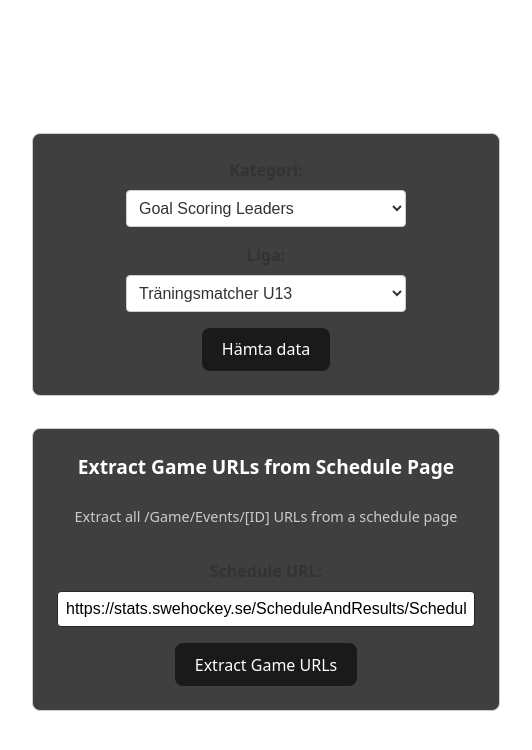
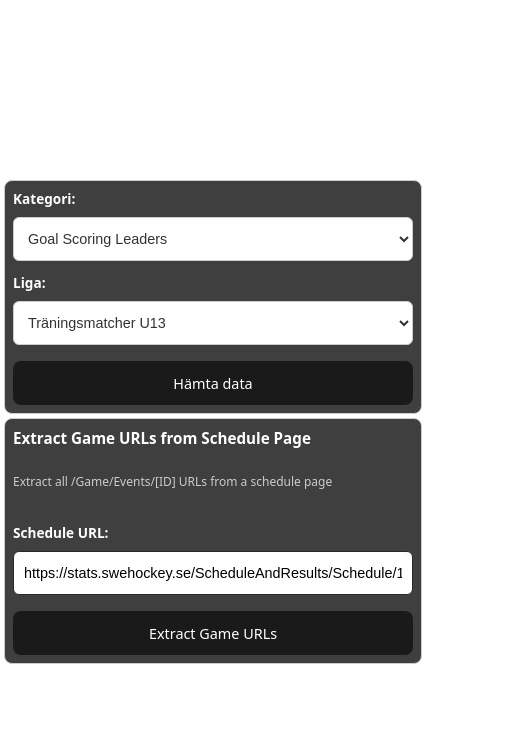
Before and after one commit to rognym/hockeystats, a React (Vite) app: page / in a window 390 px wide. Shown: the top 750 px of the page, 532 px wide, since content can reach past the window. Built offline with nearby package versions, Linux system fonts and the light colour scheme.

Commit message:
ui changes

```diff
--- a/src/App.css
+++ b/src/App.css
@@ -1,8 +1,14 @@
 #root {
   max-width: 1280px;
   margin: 0 auto;
-  padding: 2rem;
+  padding: 1rem;
   text-align: center;
+}
+
+@media (max-width: 768px) {
+  #root {
+    padding: 0.5rem;
+  }
 }
 
 .app {
@@ -14,8 +20,8 @@
   display: flex;
   flex-direction: column;
   gap: 1rem;
-  margin: 2rem 0;
-  padding: 1.5rem;
+  margin: 1rem 0;
+  padding: 1rem;
   border: 1px solid #ccc;
   border-radius: 8px;
   background: #3f3f3f;
@@ -25,13 +31,16 @@
   margin-top: 0;
   margin-bottom: 0.5rem;
   color: #fff;
-  font-size: 1.2rem;
+  font-size: 1.1rem;
+  text-align: left;
 }
 
 .controls p {
   margin: 0 0 1rem 0;
   color: #ccc;
-  font-size: 0.9rem;
+  font-size: 0.85rem;
+  text-align: left;
+  line-height: 1.4;
 }
 
 .input-group {
@@ -47,26 +56,32 @@
   flex-direction: column;
   gap: 0.5rem;
   font-weight: bold;
-  color: #333;
+  color: #fff;
+  font-size: 0.9rem;
+  text-align: left;
 }
 
 .input-group input {
-  padding: 0.5rem;
+  padding: 0.75rem;
   border: 1px solid #282828;
-  border-radius: 4px;
+  border-radius: 6px;
   font-size: 1rem;
   width: 120px;
+  min-height: 44px; /* Better touch target */
+  box-sizing: border-box;
 }
 
 .input-group select {
-  padding: 0.5rem;
+  padding: 0.75rem;
   border: 1px solid #ccc;
-  border-radius: 4px;
+  border-radius: 6px;
   font-size: 1rem;
   width: 220px;
   background-color: white;
   cursor: pointer;
   color: #333;
+  min-height: 44px; /* Better touch target */
+  box-sizing: border-box;
 }
 
 .input-group select:disabled {
@@ -118,7 +133,7 @@
 button {
   border-radius: 8px;
   border: 1px solid transparent;
-  padding: 0.6em 1.2em;
+  padding: 0.75em 1.5em;
   font-size: 1em;
   font-weight: 500;
   font-family: inherit;
@@ -126,6 +141,9 @@ button {
   color: white;
   cursor: pointer;
   transition: border-color 0.25s;
+  min-height: 44px; /* Better touch target */
+  min-width: 120px;
+  text-align: center;
 }
 
 button:hover {
@@ -199,6 +217,8 @@ button:disabled {
   color: #333;
   border-bottom: 2px solid #eee;
   padding-bottom: 0.5rem;
+  font-size: 1.1rem;
+  margin-bottom: 1rem;
 }
 
 .results-list {
@@ -212,10 +232,11 @@ button:disabled {
   display: flex;
   justify-content: space-between;
   align-items: flex-start;
-  padding: 0.75rem 1rem;
+  padding: 1rem;
   border-bottom: 1px solid #eee;
   font-size: 0.9rem;
   gap: 1rem;
+  min-height: 60px; /* Better touch target */
 }
 
 .result-item:last-child {
@@ -331,13 +352,35 @@ button:disabled {
 }
 
 @media (max-width: 768px) {
+  .controls {
+    margin: 0.5rem 0;
+    padding: 0.75rem;
+  }
+
+  .controls h2 {
+    font-size: 1rem;
+  }
+
+  .controls p {
+    font-size: 0.8rem;
+  }
+
   .input-group {
     flex-direction: column;
-    align-items: center;
+    align-items: stretch;
+    gap: 0.75rem;
   }
 
-  .input-group select {
-    width: 280px;
+  .input-group label {
+    font-size: 0.85rem;
+  }
+
+  .input-group select,
+  .input-group input {
+    width: 100%;
+    max-width: none;
+    font-size: 1rem;
+    padding: 0.75rem;
   }
 
   .filter-group {
@@ -346,13 +389,27 @@ button:disabled {
 
   .button-group {
     flex-direction: column;
-    align-items: center;
+    align-items: stretch;
+    gap: 0.75rem;
+  }
+
+  button {
+    width: 100%;
+    padding: 0.875em 1em;
+    font-size: 1rem;
   }
 
   .result-item {
     flex-direction: column;
-    align-items: flex-start;
-    gap: 0.5rem;
+    align-items: stretch;
+    gap: 0.75rem;
+    padding: 0.875rem;
+    min-height: auto;
+  }
+
+  .result-main a {
+    font-size: 0.9rem;
+    line-height: 1.4;
   }
 
   .result-meta {
@@ -360,23 +417,117 @@ button:disabled {
     flex-direction: row;
     justify-content: space-between;
     align-items: center;
+    padding-top: 0.5rem;
+    border-top: 1px solid rgba(255, 255, 255, 0.1);
   }
 
   .page-title {
     margin-top: 0.5rem;
+    font-size: 0.8rem;
+    line-height: 1.3;
   }
 
   .table-container {
     padding: 0.5rem;
+    margin: 0.5rem 0;
+  }
+
+  .extracted-table {
+    font-size: 0.8rem;
   }
 
   .extracted-table th,
   .extracted-table td {
-    padding: 6px 8px;
-    font-size: 0.8rem;
+    padding: 0.5rem 0.375rem;
+    font-size: 0.75rem;
+    line-height: 1.2;
   }
 
   .url-preview {
+    font-size: 0.75rem;
+    padding: 0.5rem;
+    line-height: 1.3;
+  }
+
+  .summary {
+    padding: 0.75rem;
+    margin-bottom: 0.75rem;
+  }
+
+  .summary h2 {
+    font-size: 1rem;
+  }
+
+  .summary p {
+    font-size: 0.85rem;
+    line-height: 1.4;
+  }
+
+  .results-section {
+    margin: 1rem 0;
+  }
+
+  .results-section h3 {
+    font-size: 1rem;
+  }
+
+  .results-list {
+    max-height: 350px;
+  }
+}
+
+@media (max-width: 480px) {
+  #root {
+    padding: 0.25rem;
+  }
+
+  .controls {
+    margin: 0.25rem 0;
+    padding: 0.5rem;
+  }
+
+  .controls h2 {
+    font-size: 0.95rem;
+  }
+
+  .controls p {
+    font-size: 0.75rem;
+  }
+
+  .input-group select,
+  .input-group input {
+    font-size: 0.9rem;
+    padding: 0.625rem;
+  }
+
+  button {
+    font-size: 0.9rem;
+    padding: 0.75em 1em;
+  }
+
+  .result-item {
+    padding: 0.75rem;
+  }
+
+  .result-main a {
+    font-size: 0.85rem;
+  }
+
+  .extracted-table th,
+  .extracted-table td {
+    padding: 0.375rem 0.25rem;
+    font-size: 0.7rem;
+  }
+
+  .page-title {
+    font-size: 0.75rem;
+  }
+
+  .summary h2 {
+    font-size: 0.9rem;
+  }
+
+  .summary p {
     font-size: 0.8rem;
   }
 }
--- a/src/App.tsx
+++ b/src/App.tsx
@@ -336,6 +336,9 @@ function App() {
               <option value="ScoringLeaders">Point Leaders</option>
               <option value="GoalScoringLeaders">Goal Scoring Leaders</option>
               <option value="AssistLeaders">Assist Leaders</option>
+              <option value="DecisiveGoalLeaders">
+                Game Winning Goal Leaders
+              </option>
               <option value="MostPenPlayers">Most Penalized Players</option>
               <option value="LeadingGoaliesSVS">Leading Goalies (Saves)</option>
               <option value="LeadingGoaliesGAA">Leading Goalies (GAA)</option>
```
